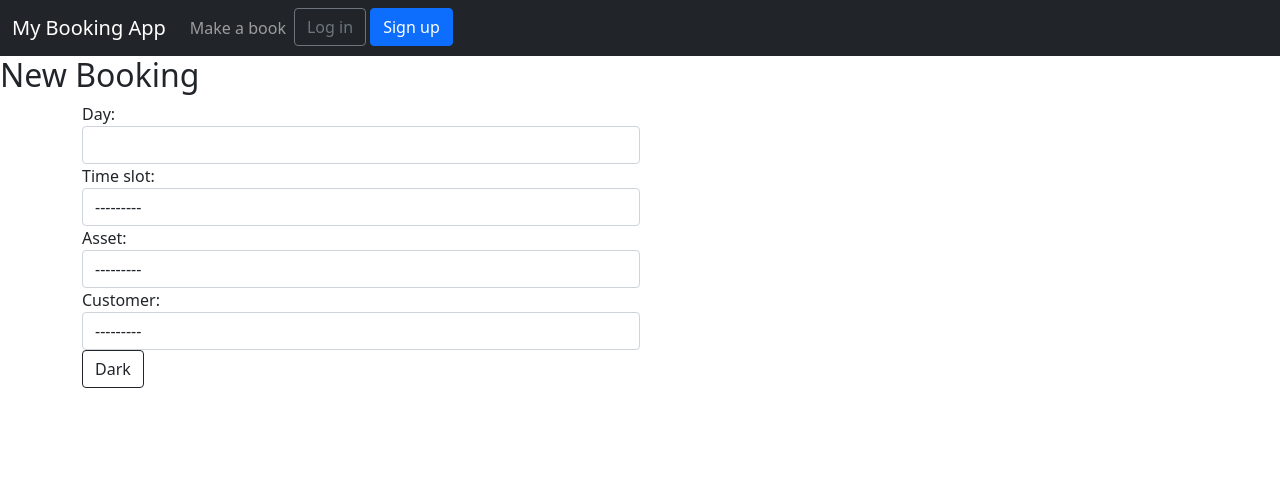
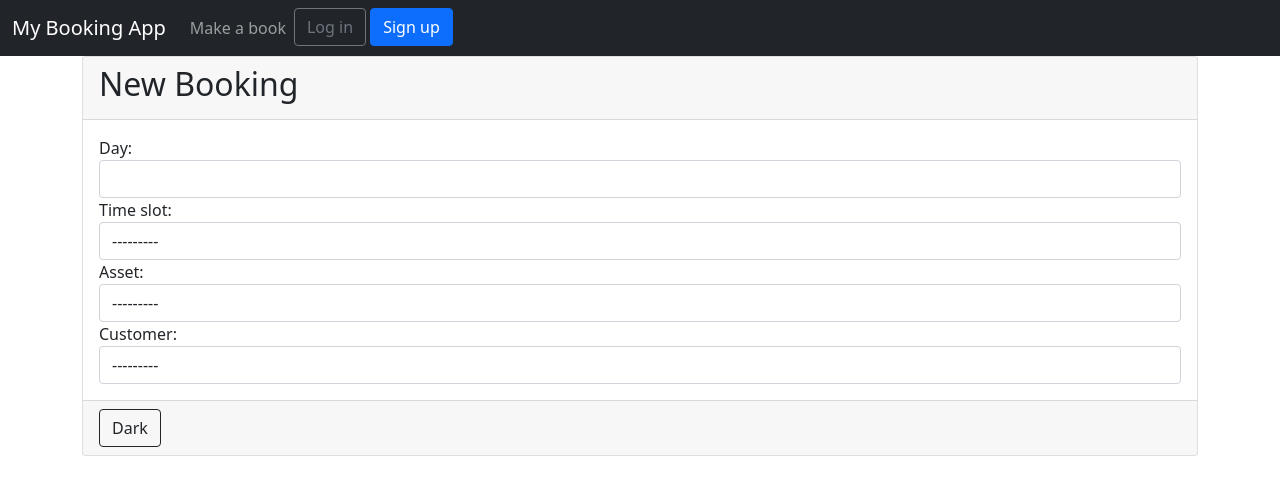
Before and after one commit to hharrisd/booking, a Django app: page /booking/new/ in a window 1280 px wide. Shown: the top 495 px of the page. Run offline with Django 3.2, Linux system fonts and the light colour scheme; data comes from the database, SQL or seed files in the repository; some libraries are stand-ins or nearby versions.

Commit message:
booking form style

```diff
--- a/bookingapp/templates/bookingapp/booking_form.html
+++ b/bookingapp/templates/bookingapp/booking_form.html
@@ -2,19 +2,22 @@
 
 
 {% block content %}
+    <div class="container">
+        <div class="col align-self-center">
+            <div class="card">
+                <div class="card-header">
                     <h2>New Booking</h2>
-    <div class="container">
-        <div class="row">
-
+                </div>
                 <form method="POST" class="post-form">
-                <div class="col-6">
+                    <div class="card-body">
                         {% csrf_token %}
                         {% include 'includes/form.html' %}
                     </div>
-                <div class="col">
+                    <div class="card-footer">
                         <button type="submit" class="btn btn-outline-dark">Dark</button>
                     </div>
                 </form>
+            </div>
 
         </div>
     </div>
```
Lines whose indentation alone changed are shown as unchanged.
